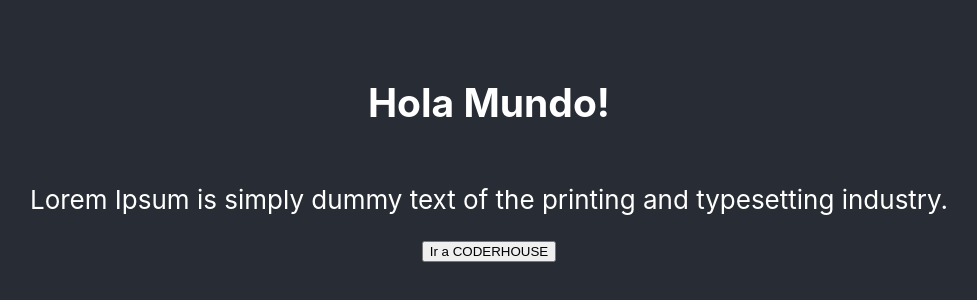
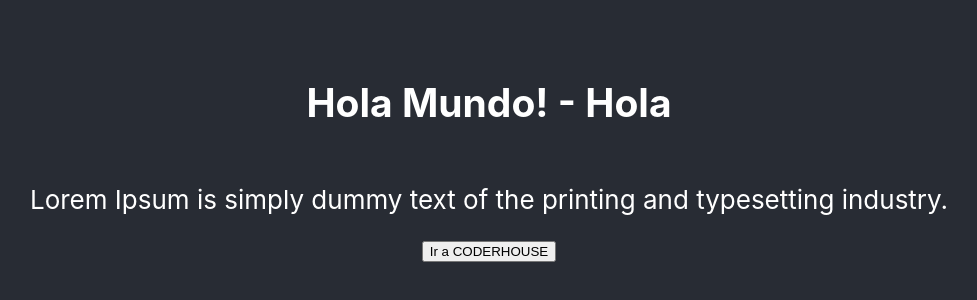
Before and after one commit to carlosvelasquezweb/Xanakena, a React (Create React App) app: page / in a window 1280 px wide. Shown: the part 246-546 px from the top of the page, without its empty margins (151-1128 px from the left). Built offline with nearby package versions, Linux system fonts and the light colour scheme.

Commit message:
modifique el titulo

```diff
--- a/src/components/Title.js
+++ b/src/components/Title.js
@@ -1,7 +1,7 @@
 import React from 'react';
 
 function Title(){
-    return <h2>Hola Mundo!</h2>
+    return <h2>Hola Mundo! - Hola </h2>
 }
 
 export default Title;
```
